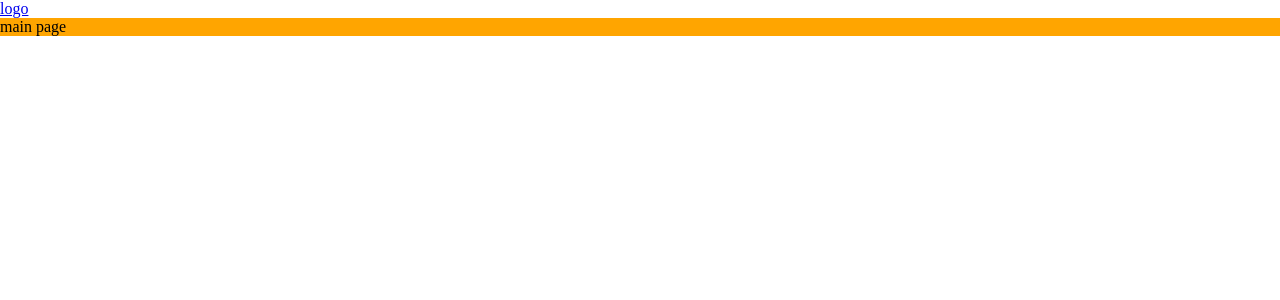
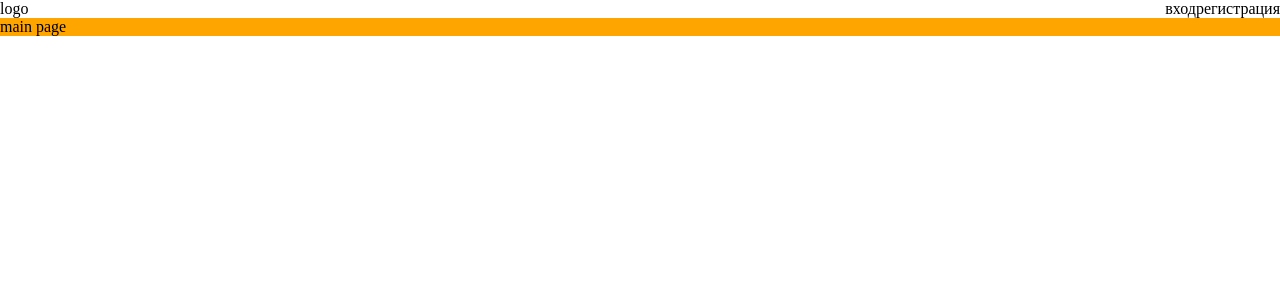
Before and after one commit to Vamba45/cats-house, a React (Create React App) app: page / in a window 1280 px wide. Shown: the top 300 px of the page. Built offline with nearby package versions, Linux system fonts and the light colour scheme.

Commit message:
add header component

```diff
--- a/src/components/header/header.scss
+++ b/src/components/header/header.scss
@@ -0,0 +1,6 @@
+.header {
+    .header__row {
+        display: flex;
+        justify-content: space-between;
+    }
+}
--- a/src/components/header/header.tsx
+++ b/src/components/header/header.tsx
@@ -1,6 +1,5 @@
 import  { React, FC } from 'react';
 import './header.scss';
-import logo from  '../../assets/logo.png';
 
 export const Header : FC = () => {
     return (
@@ -10,9 +9,9 @@ export const Header : FC = () => {
                     <a href="/">logo</a>
                 </div>
                 <div className="header__column">
-
+                    <a href="/login" className="header__login">вход</a>
+                    <a href="/registration" className="header__registration">регистрация</a>
                 </div>
-                <div className="header__column"></div>
             </div>
         </header>
     )
--- a/src/scss/index.scss
+++ b/src/scss/index.scss
@@ -8,3 +8,14 @@ body, html, #root {
     width: 100%;
     height: 100%;
 }
+
+a {
+    text-decoration: none;
+    color: #000;
+}
+
+a:hover,
+a:visited,
+a:active {
+    color: #000;
+}
```
Also changed, not shown: src/assets/logo.png (deleted).
